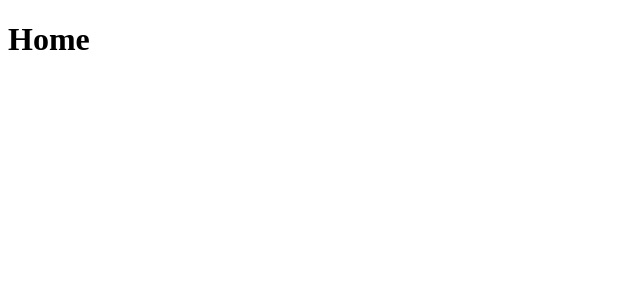
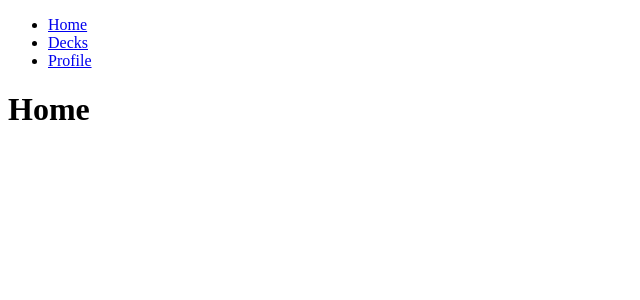
Before and after one commit to DoanKhiem/learn-nuxt, a Nuxt app: page / in a window 1280 px wide. Shown: the top 300 px of the page, without its empty margins (0-640 px from the left). Built offline with nearby package versions, Linux system fonts and the light colour scheme.

Commit message:
nuxt link

```diff
--- /dev/null
+++ b/pages/decks/[id].vue
@@ -0,0 +1,13 @@
+<template>
+    <div>
+        <h1>Deck {{ id }}</h1>
+    </div>
+</template>
+
+<script setup lang="ts">
+const { id } = useRoute().params;
+</script>
+
+<style scoped>
+
+</style>
--- a/pages/decks/index.vue
+++ b/pages/decks/index.vue
@@ -1,11 +1,21 @@
 <template>
     <div>
         <h1>Decks</h1>
+        <span>Please enter number of deck to show:</span>
+        <input type="text" v-model="deckID" placeholder="Please enter deck id">
+        <button @click="showDeck">Go to Deck</button>
     </div>
 </template>
 
 <script setup lang="ts">
+import { useRouter } from 'vue-router';
+import { ref } from 'vue';
 
+const router = useRouter();
+const deckID = ref('');
+const showDeck = () => {
+    router.push(`/decks/${deckID.value}`);
+}
 </script>
 
 <style scoped>
--- a/pages/index.vue
+++ b/pages/index.vue
@@ -1,5 +1,20 @@
 <template>
-    <div>
+    <div id="root">
+        <header>
+            <nav>
+                <ul>
+                    <li>
+                        <nuxt-link to="/">Home</nuxt-link>
+                    </li>
+                    <li>
+                        <nuxt-link to="/decks">Decks</nuxt-link>
+                    </li>
+                    <li>
+                        <nuxt-link to="/profile">Profile</nuxt-link>
+                    </li>
+                </ul>
+            </nav>
+        </header>
         <h1>Home</h1>
     </div>
 </template>
--- /dev/null
+++ b/pages/profile/index.vue
@@ -0,0 +1,13 @@
+<template>
+    <div>
+        <h1>Profile</h1>
+    </div>
+</template>
+
+<script setup lang="ts">
+
+</script>
+
+<style scoped>
+
+</style>
```
